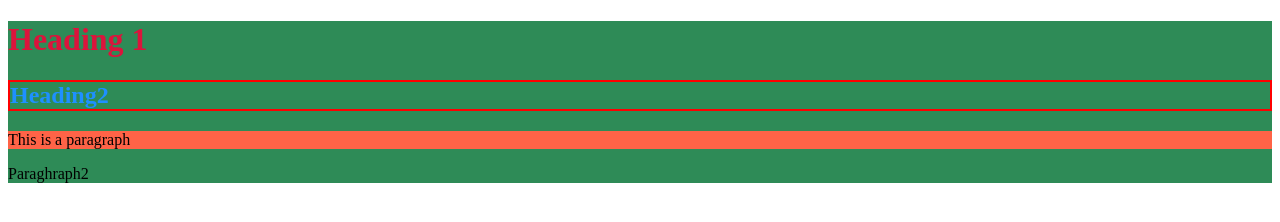
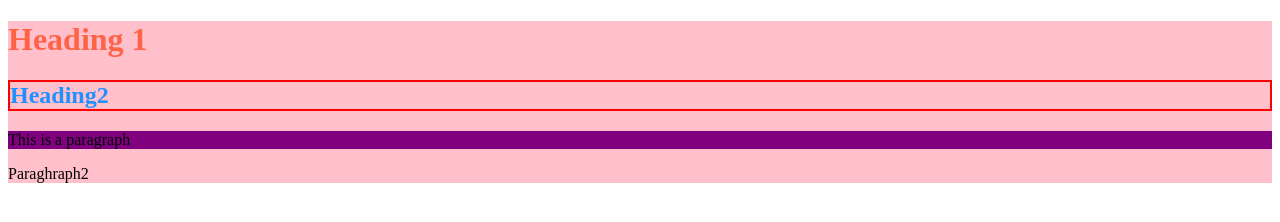
Before and after one commit to KomalDalvi1998/htmlcss, a plain HTML site: page index.htm in a window 1280 px wide. Drawn offline with Linux system fonts and the light colour scheme.

Commit message:
first commit

```diff
--- a/index.html
+++ b/index.htm
@@ -5,17 +5,17 @@
     <meta name="viewport" content="width=device-width, initial-scale=1.0">
     <meta http-equiv="X-UA-Compatible" content="ie=edge">
     <link rel="stylesheet" href="styles.css">
-    <title>Document</title>
+    <title>KJD</title>
 </head>
 <body>
     <style>
-        /*p{ background-color: purple;}*/
+        p{ background-color: purple;}
         h1{color:chocolate}
         h2{border: 2px solid rgb(255, 0, 0); color: dodgerblue}
-        .blue{background-color: seagreen;}
+        .blue{background-color: pink;}
     </style>
     <div class="blue">
-        <h1 style="color: crimson">Heading 1</h1>
+        <h1 style="color: tomato;">Heading 1</h1>
         <h2>Heading2</h2>
         <p>This is a paragraph</p>
         <span>Paraghraph2</span>
```
